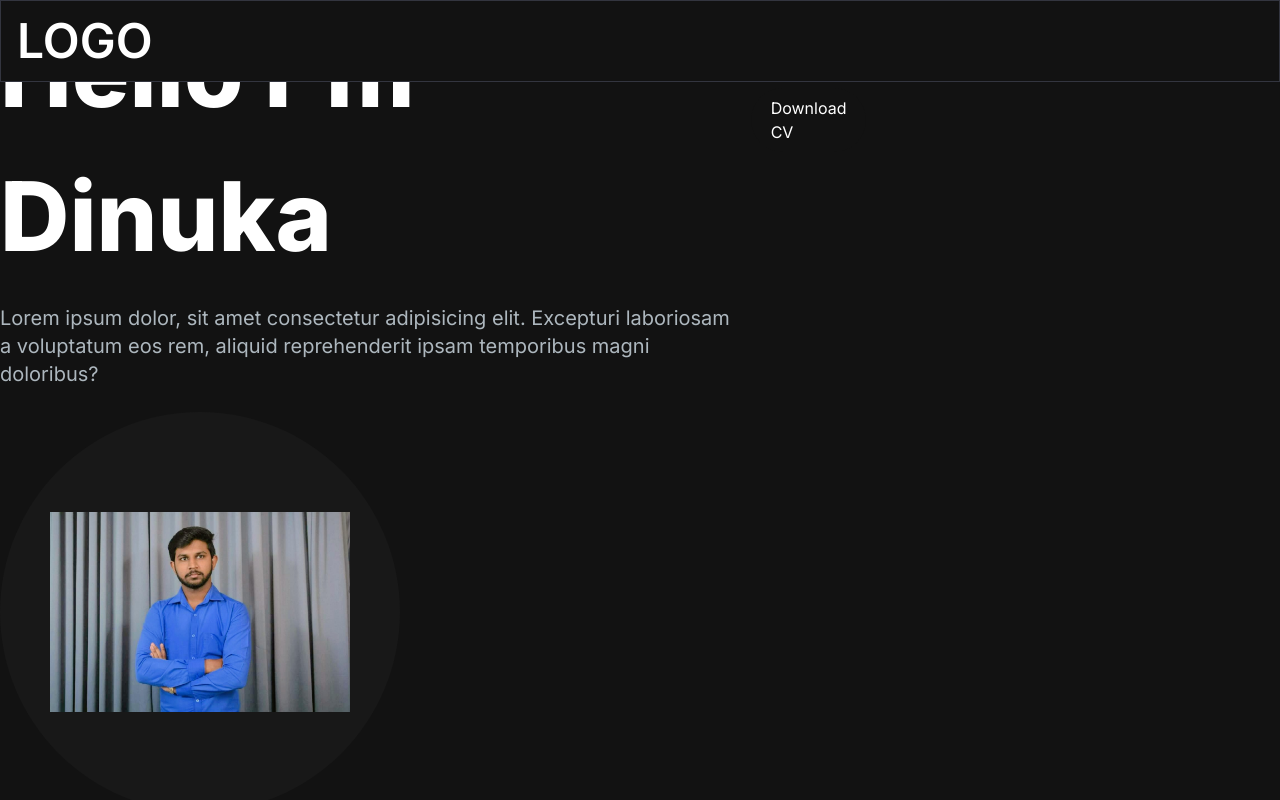
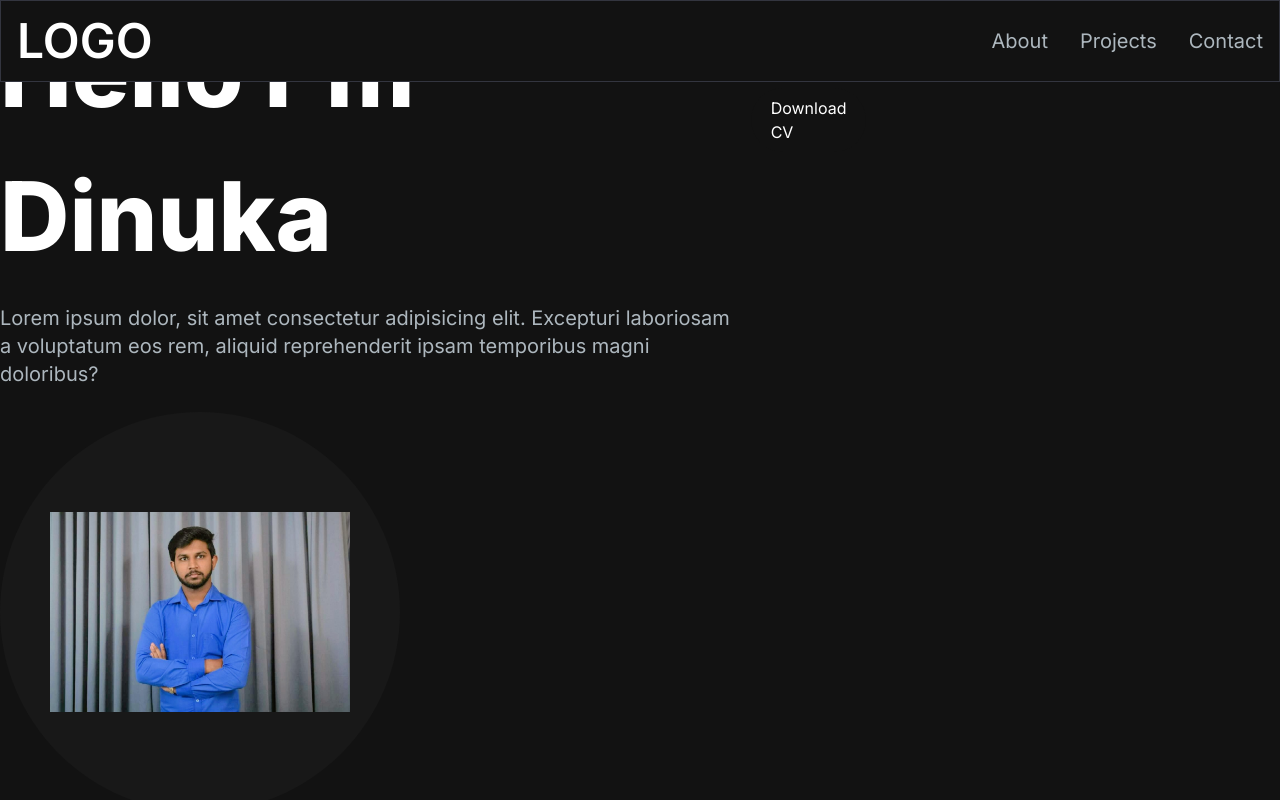
Before and after one commit to DinukaUdawela/Portfolio-website, a Next.js app: page / in a window 1280 px wide. Shown: the top 800 px of the page. Built offline with nearby package versions, Linux system fonts and the light colour scheme.

Commit message:
Nave bar update

```diff
--- a/src/components/Navbar.jsx
+++ b/src/components/Navbar.jsx
@@ -1,7 +1,9 @@
 "use client";
 import Link from "next/link";
 import React, { useState } from "react";
-
+import NavLink from "./NavLink";
+import { Bars3Icon, XMarkIcon } from "@heroicons/react/24/solid";
+import MenuOverlay from "./MenuOverlay";
 
 const navLinks = [
   {
@@ -36,7 +38,7 @@ const Navbar = () => {
               onClick={() => setNavbarOpen(true)}
               className="flex items-center px-3 py-2 border rounded border-slate-200 text-slate-200 hover:text-white hover:border-white"
             >
-              {/* <Bars3Icon className="h-5 w-5" /> */}
+              <Bars3Icon className="h-5 w-5" />
             </button>
           ) : (
             <button
@@ -51,7 +53,7 @@ const Navbar = () => {
           <ul className="flex p-4 md:p-0 md:flex-row md:space-x-8 mt-0">
             {navLinks.map((link, index) => (
               <li key={index}>
-
+                <NavLink href={link.path} title={link.title} />
               </li>
             ))}
           </ul>
```
